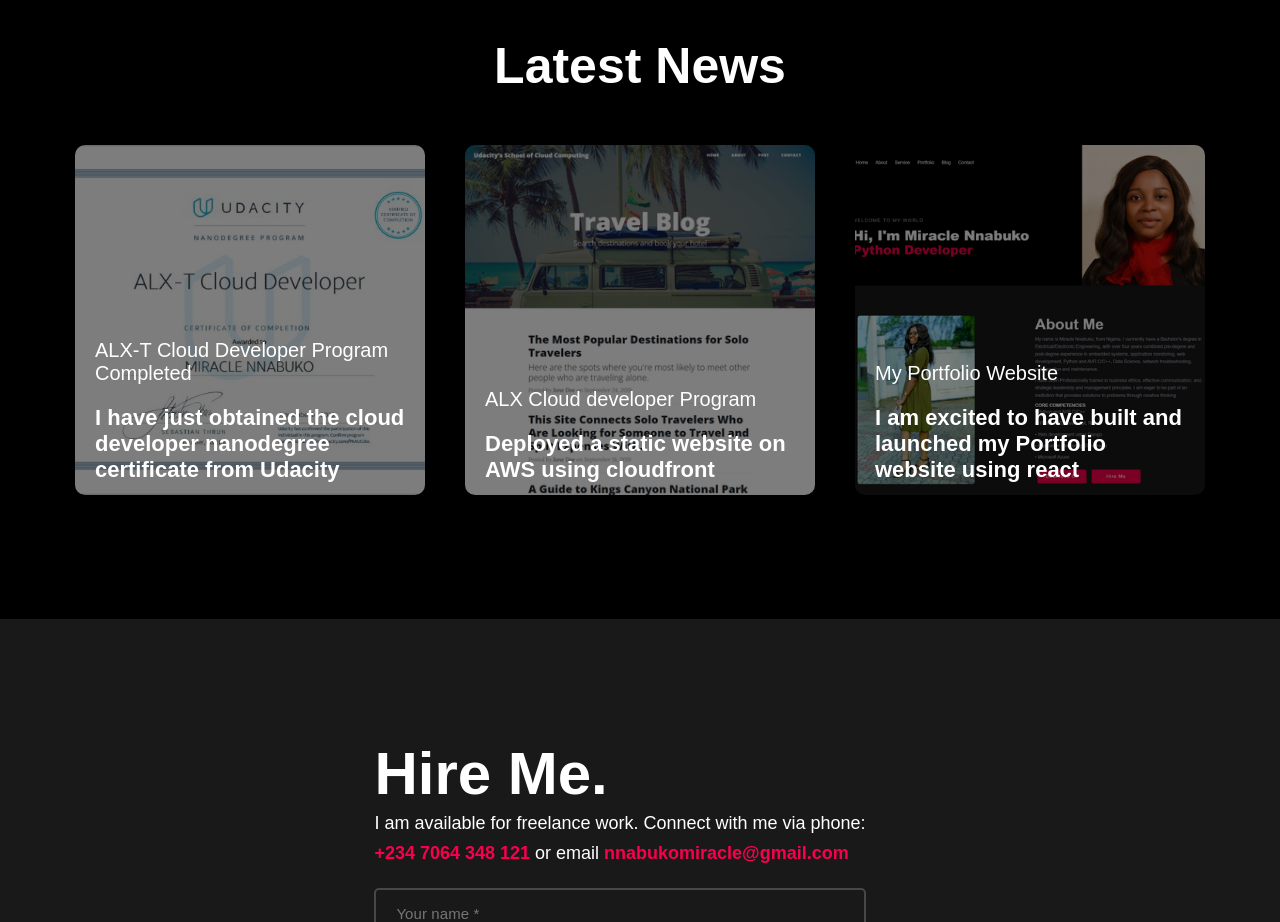
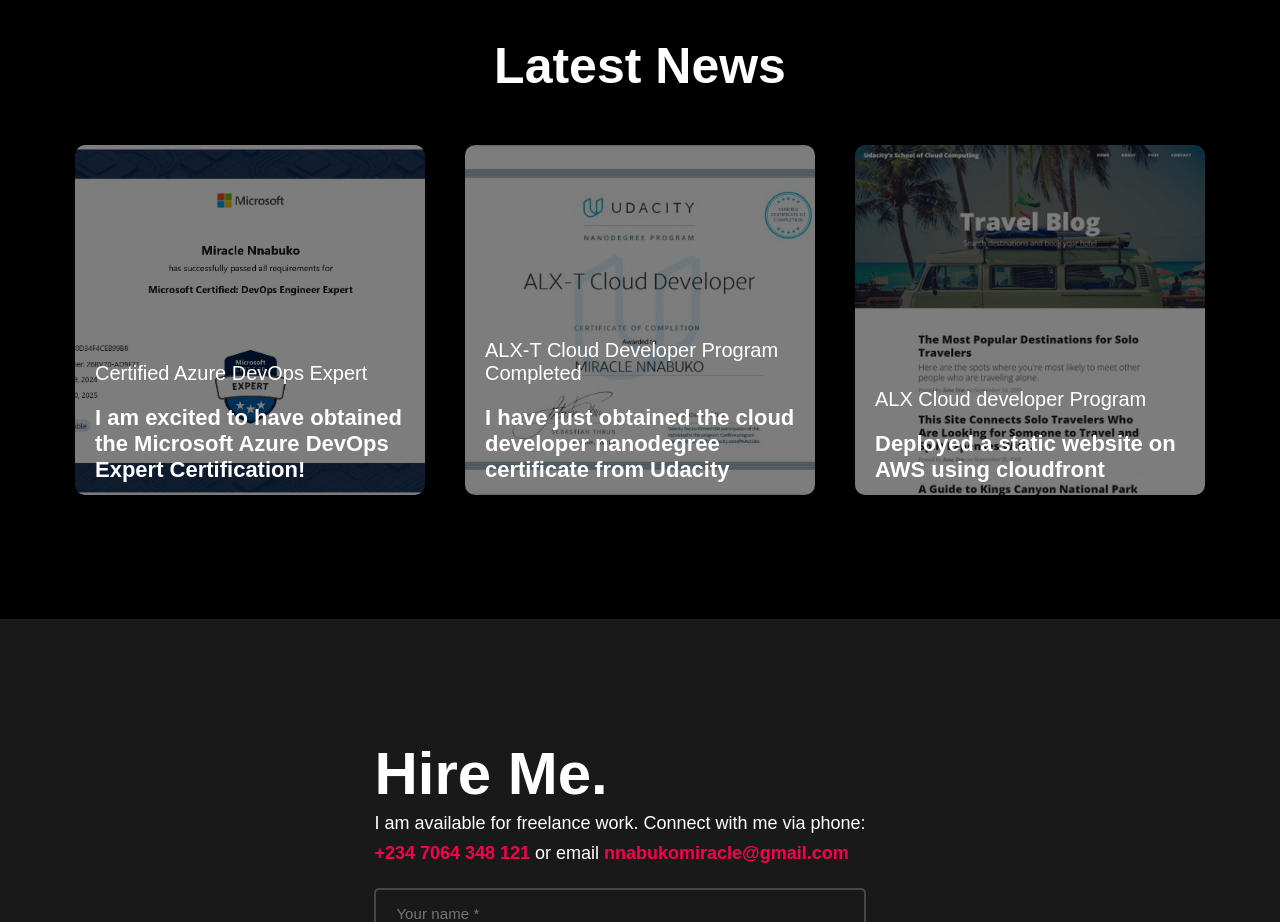
Before and after one commit to MamaAfrica/portfolio, a React (Create React App) app: page / in a window 1280 px wide. Shown: the part 3740-4662 px from the top of the page. Built offline with nearby package versions, Linux system fonts and the light colour scheme.

Commit message:
Updated Blog

```diff
--- a/src/components/Blog.jsx
+++ b/src/components/Blog.jsx
@@ -2,7 +2,7 @@
 import "../css/Blog.css";
 import cloudcert from '../media/cloudcert.jpg'
 import CFstaticweb from '../media/CFstaticweb.png'
-import myPortfolio from '../media/myPortfolio.png'
+import DevOpscert from '../media/devOpsExpert.jpg'
 
 function Blog() {
   return (
@@ -18,6 +18,22 @@
       </div>
       <div className="container">
           <div className="row">
+          <div className="col__3">
+              <div className="project__box pointer relative">
+                     <div className="project__box__img pointer relative">
+                         <div className="project__img__box">
+                             <img src={DevOpscert} alt="" className="project__img" />
+                         </div>
+                         <div className="mask__effect"></div>
+                     </div>
+                      <div className="Blog__meta absolute">
+                         <h5 className="project__text">Certified Azure DevOps Expert</h5>
+                         <h4 className="project__text">I am excited to have obtained the Microsoft Azure DevOps Expert Certification!</h4>
+                         <a href="#" className="blog project__btn btn">Read More</a>
+                       </div>
+                 </div>
+              </div>
+
               <div className="col__3">
               <div className="project__box pointer relative">
                      <div className="project__box__img pointer relative">
@@ -50,22 +66,6 @@
                  </div>
               </div>
 
-              <div className="col__3">
-              <div className="project__box pointer relative">
-                     <div className="project__box__img pointer relative">
-                         <div className="project__img__box">
-                             <img src={myPortfolio} alt="" className="project__img" />
-                         </div>
-                         <div className="mask__effect"></div>
-                     </div>
-                      <div className="Blog__meta absolute">
-                         <h5 className="project__text">My Portfolio Website</h5>
-                         <h4 className="project__text">I am excited to have built and launched my Portfolio website using react</h4>
-                         <a href="#" className="blog project__btn btn">Read More</a>
-                       </div>
-                 </div>
-              </div>
-
           </div>
       </div>
     </div>
```
Also changed, not shown: src/media/devOpsExpert.jpg (added).
